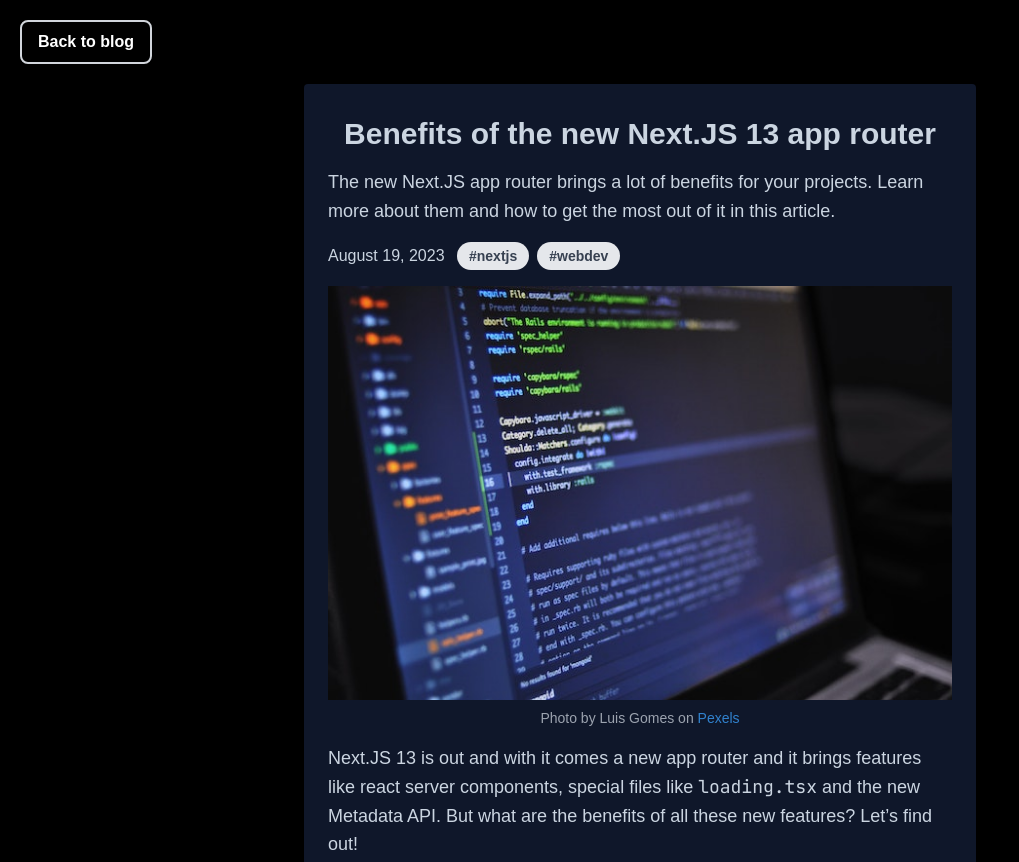
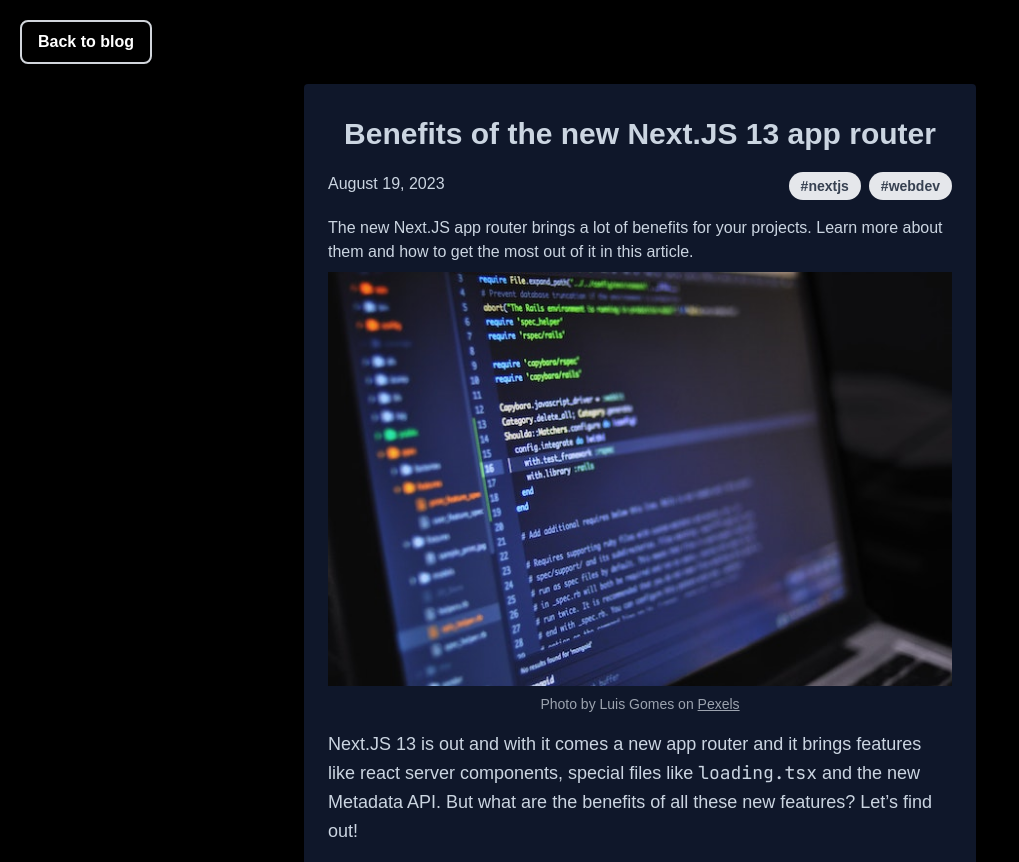
Before and after one commit to DanielCaz/DanielCaz.github.io, an Astro site: page /blog/benefits-of-nextjs-app-router in a window 1280 px wide. Shown: the top 862 px of the page, without its empty margins (0-1019 px from the left). Built offline with nearby package versions, Linux system fonts and the light colour scheme; Astro itself is replaced by a stand-in of ours.

Commit message:
Updated tags

```diff
--- a/src/pages/blog/[...slug].astro
+++ b/src/pages/blog/[...slug].astro
@@ -23,13 +23,15 @@ const { Content } = await entry.render();
   >
     Back to blog
   </a>
-  <main
-    class="blog-content mb-5 rounded mt-5 max-w-2xl mx-auto bg-slate-900 text-slate-300 px-6 pt-1 pb-3"
+  <article
+    class="mb-5 rounded mt-5 max-w-2xl mx-auto bg-slate-900 text-slate-300 px-6 pt-1 pb-3"
   >
-    <h1 class="mt-7 mb-4 text-center text-3xl font-bold">{entry.data.title}</h1>
-    <p>{entry.data.excerpt}</p>
-    <div class="mb-4">
-      <span>
+    <header>
+      <h1 class="mt-7 mb-5 text-center text-3xl font-bold">
+        {entry.data.title}
+      </h1>
+      <div class="my-4 flex">
+        <p class="mr-auto w-max inline-block">
           {
             entry.data.date.toLocaleDateString("en-US", {
               year: "numeric",
@@ -37,7 +39,7 @@ const { Content } = await entry.render();
               day: "numeric",
             })
           }
-      </span>
+        </p>
         {
           entry.data.tags.map((tag) => (
             <span class="inline-block bg-gray-200 rounded-full px-3 py-1 text-sm font-semibold text-gray-700 ml-2">
@@ -46,18 +48,23 @@ const { Content } = await entry.render();
           ))
         }
       </div>
+    </header>
+    <p class="mb-2">{entry.data.excerpt}</p>
     <figure>
       <img src={entry.data.cover.image} alt={entry.data.title} />
       <figcaption class="text-center text-sm text-gray-400 mt-2 mb-4">
         Photo by {entry.data.cover.author} on <a
+          class="underline hover:text-gray-500"
           href={entry.data.cover.source}
           target="_blank"
           rel="noopener noreferrer">Pexels</a
         >
       </figcaption>
     </figure>
+    <main class="blog-content">
       <Content />
     </main>
+  </article>
 </Layout>
 <style is:inline>
   .blog-content h2 {
```
Lines whose indentation alone changed are shown as unchanged.
